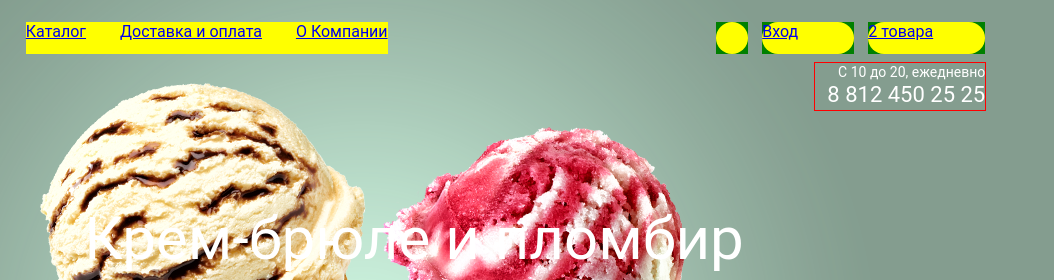
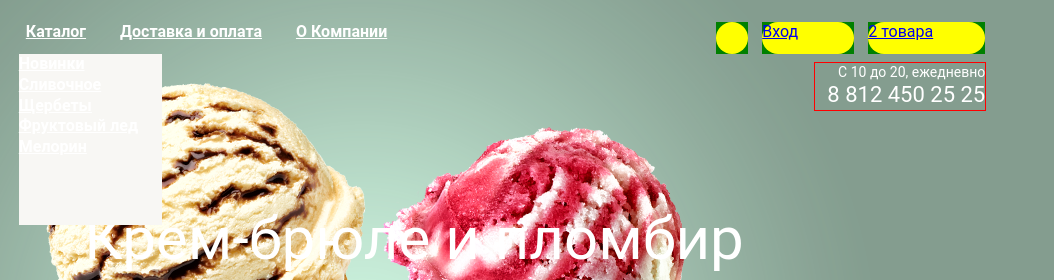
Before and after one commit to Ammodit/118601-gllacy, a plain HTML site: page index.html in a window 1280 px wide. Shown: the top 280 px of the page, 226-1280 px from the left. Drawn offline with Linux system fonts and the light colour scheme.

Commit message:
Начала оформление декоративных элементов

```diff
--- a/css/style.css
+++ b/css/style.css
@@ -65,28 +65,20 @@ h2 {
   margin-right: 30px;
 }
 
+.main-menu {
+  position: relative;
+  float: left;
+  height: 32px;
+  width: ;
+  margin-top: 22px;
+}
+
 .main-menu>ul,
 .submenu{
   list-style: none;
   padding: 0px;
   margin: 0px;
 }
-
-.main-menu:after {
-  content: "";
-  display: table;
-  clear: both;
-}
-
-.main-menu {
-  position: relative;
-  float: left;
-  background: yellow;
-  height: 32px;
-  width: ;
-  margin-top: 22px;
-}
-
 .main-menu-item {
   display: inline-block;
   margin-right: 30px;
@@ -96,16 +88,20 @@ h2 {
   margin-right: 0px;
 }
 
+.main-menu-item a {
+  color: #ffffff;
+  font-weight: bold;
+}
+
 .submenu {
-  background: orange;
-
-  display: none;
+  display: block;
   position: absolute;
   left: 0%;
   top: 100%;
   margin-left: -7px;
   width: 143px;
   height: 171px;
+  background-color: #f8f7f4;
 }
 /*Отрегулировать положение выпадающего меню по горизонтали*/
 
--- a/index.html
+++ b/index.html
@@ -19,7 +19,7 @@
 					<img width="153" height="63" src="img/Header/logo_glacy.svg" alt="Glacy shop">
 				</a>
 
-				<nav class="main-menu">
+				<nav class="main-menu clearfix">
 					<ul>
 						<li class="main-menu-item">
 							<a href="catalog.html">Каталог</a>
```
